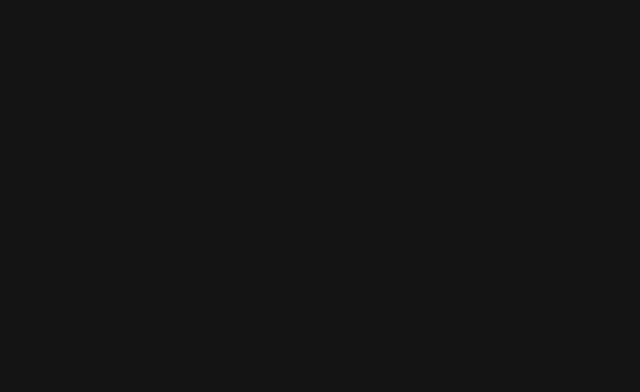
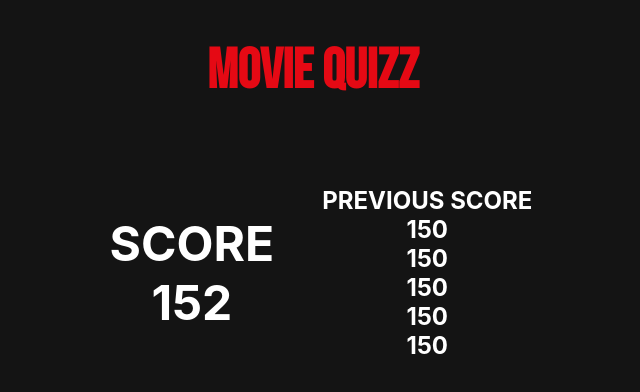
Before and after one commit to flydjo/movie-quizz, a React (Create React App) app in the folder frontend/: page /gameover in a window 1280 px wide. Before the commit this address had no page. Shown: the top 392 px of the page, without its empty margins (327-967 px from the left). Built offline with nearby package versions, Linux system fonts and the light colour scheme.

Commit message:
feature(game-over-screen):screen created, score of the session bigger than previous score

```diff
--- a/frontend/src/App.js
+++ b/frontend/src/App.js
@@ -2,6 +2,7 @@ import './css/App.css';
 import WelcomeScreen from "./pages/WelcomeScreen";
 import Quizz from "./pages/Quizz";
 import SelectGenre from "./pages/SelectGenre";
+import GameOverScreen from "./pages/GameOverScreen";
 import {Routes, Route} from "react-router-dom"
 
 function App() {
@@ -11,6 +12,7 @@ function App() {
         <Route exact path="/" element={<WelcomeScreen />} />
         <Route path="/gender" element={<SelectGenre />} />
         <Route path="/quizz/:idGenre" element={<Quizz />} />
+        <Route path="/gameover" element={<GameOverScreen />} />
       </Routes>
     </div>
   );
--- /dev/null
+++ b/frontend/src/css/gameOverScreen.css
@@ -0,0 +1,16 @@
+.score-container {
+    display: flex;
+    justify-content: center;
+    align-items: center;
+    align-content: center;
+    text-align: center;
+}
+
+.game-over-score {
+    margin: 1em;
+    font-size: 2em;
+}
+
+.game-over-previous-score {
+    margin: 1em;
+}
--- /dev/null
+++ b/frontend/src/pages/GameOverScreen.js
@@ -0,0 +1,30 @@
+import React from "react";
+import '../css/gameOverScreen.css';
+
+function GameOverScreen(props) {
+    return(
+        <div className="game-over-container">
+            <h1 className="quizz-title">MOVIE QUIZZ</h1>
+            <div className="score-container">
+                <div className="game-over-score">
+                    <h2>
+                        SCORE <br/>
+                        152
+                    </h2>
+                </div>
+                <div className="game-over-previous-score">
+                    <h2>
+                        PREVIOUS SCORE <br/>
+                        150<br/>
+                        150<br/>
+                        150<br/>
+                        150<br/>
+                        150<br/>
+                    </h2>
+                </div>
+            </div>
+        </div>
+    );
+}
+
+export default GameOverScreen;
```
